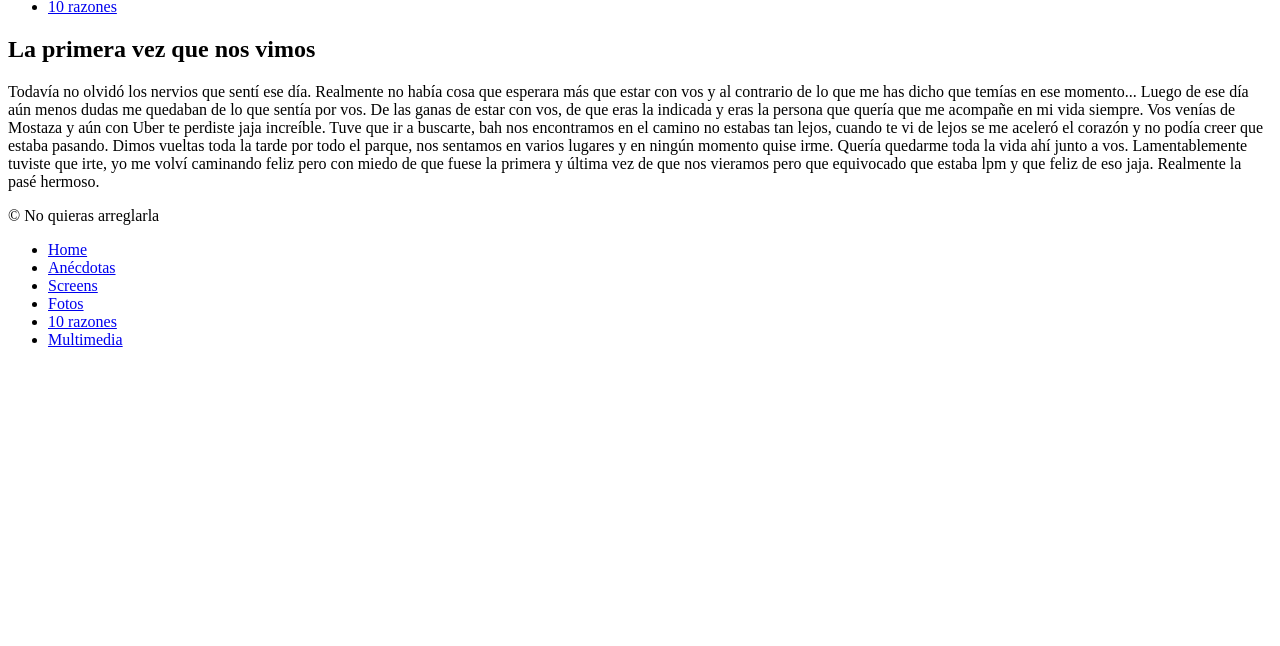
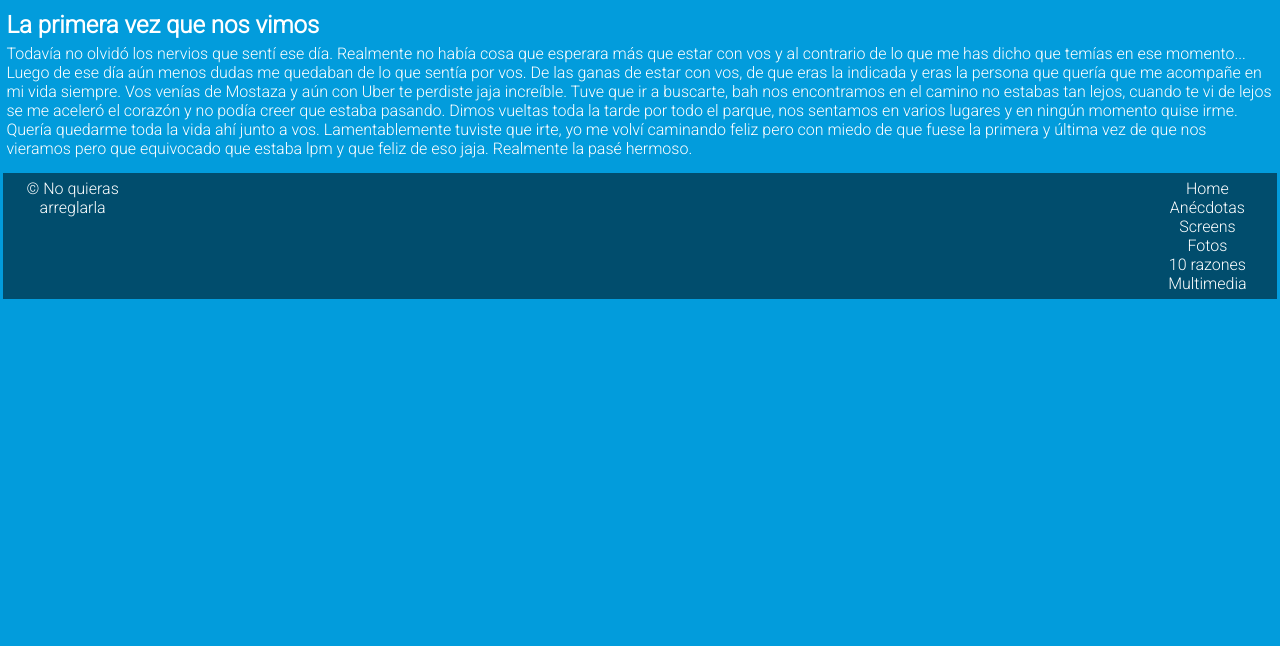
Before and after one commit to tommiramone/Bonita, a plain HTML site: page html/anecdotas/anecdota1.html in a window 1280 px wide. Shown: the part 154-800 px from the top of the page. Drawn offline with Linux system fonts and the light colour scheme; the site is published under a folder, as on GitHub Pages, so addresses that start at the root find nothing.

Commit message:
cambios css direccion

```diff
--- a/html/anecdotas/anecdota1.html
+++ b/html/anecdotas/anecdota1.html
@@ -19,7 +19,7 @@
         <link rel="icon" href="/favicon.svg" type="image/svg+xml">
         <link rel="apple-touch-icon" href="/apple-touch-icon.png">
 
-        <link rel="stylesheet" href="/css/style.css">
+        <link rel="stylesheet" href="../../css/style.css">
         <script src="https://code.iconify.design/1/1.0.7/iconify.min.js"></script>
 
 
```
Also changed, not shown: html/anecdotas/anecdota2.html (+1 -1 lines), html/anecdotas/anecdota4.html (+1 -1 lines), html/anecdotas/anecdota5.html (+1 -1 lines), html/anecdotas/anecdota6.html (+1 -1 lines), html/anecdotas/anecdota7.html (+1 -1 lines), html/anecdotas/anecdota8.html (+1 -1 lines), html/anecdotas/anecdota9.html (+1 -1 lines).
